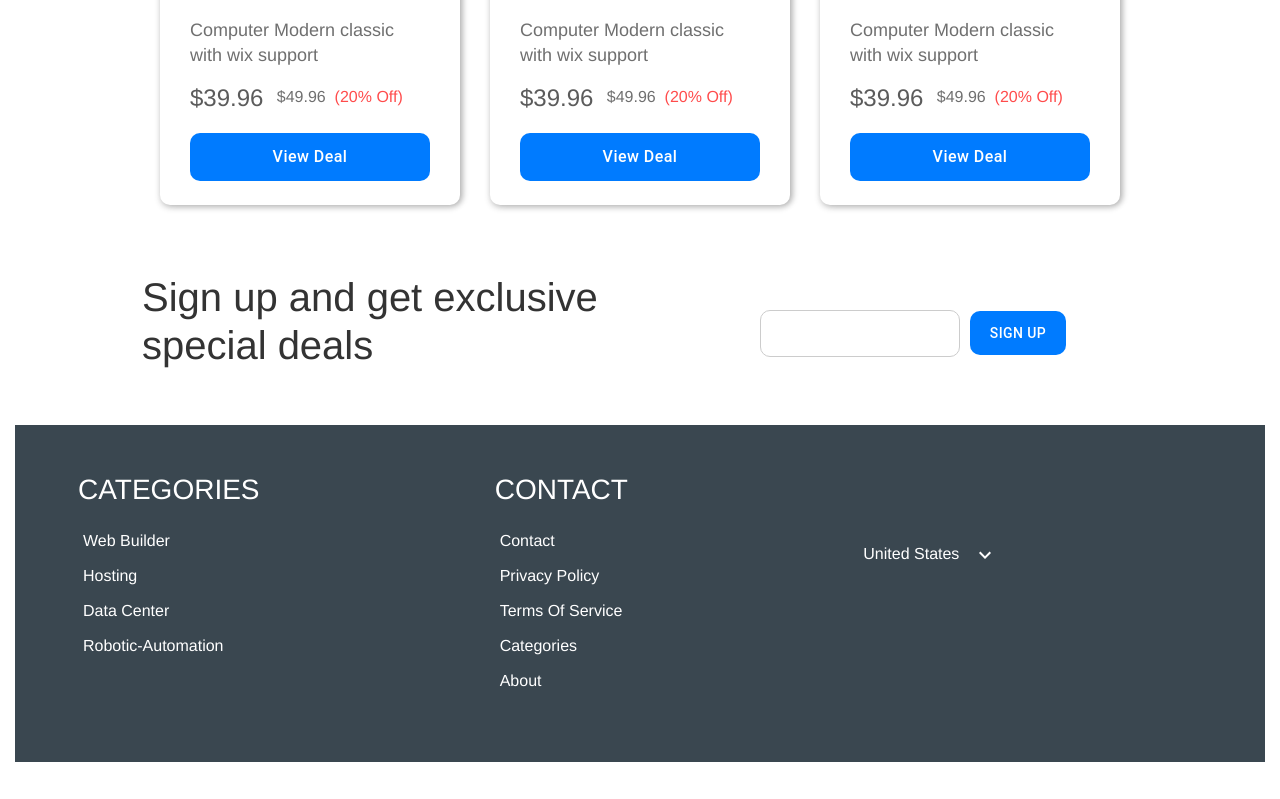
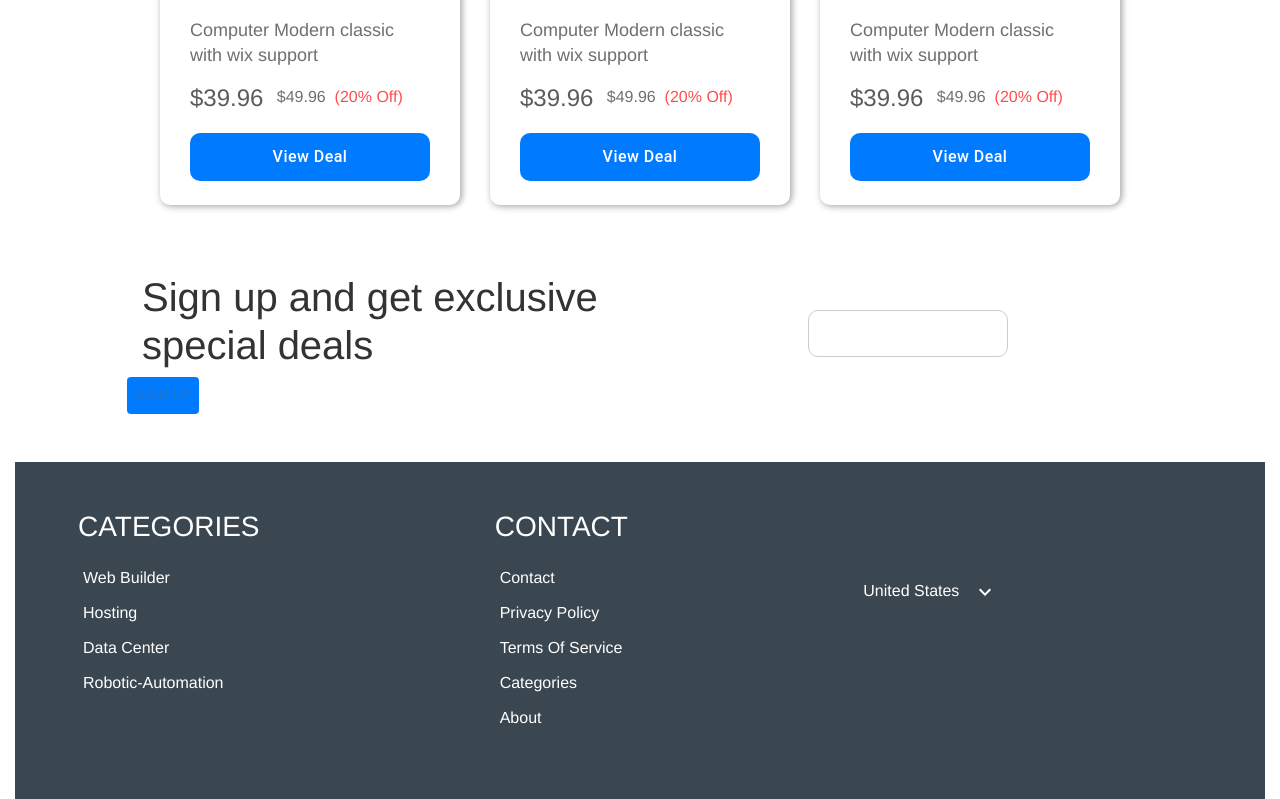
Before and after one commit to harshpa324/ReactJS-Assignment, a React (Create React App) app: page / in a window 1280 px wide. Shown: the part 2419-3218 px from the top of the page. Before the commit the page ends 3181 px from the top, so only its background shows below. Built offline with nearby package versions, Linux system fonts and the light colour scheme.

Commit message:
response update

```diff
--- a/src/Deals/index.js
+++ b/src/Deals/index.js
@@ -63,9 +63,10 @@ const Deals = () => {
                         </div>
                         <div className='col-sm-6 signup mt-3 pl-5'>
                             <input type='text' />
-                            <br></br>
-                            <Button className='bg-primary'>Sign Up</Button>
+
+
                         </div>
+                        <Button className='bg-primary'>Sign Up</Button>
                     </div>
                 </div>
             </div>
```
